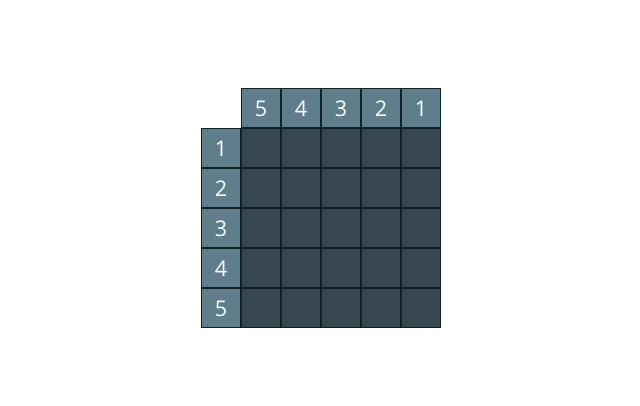
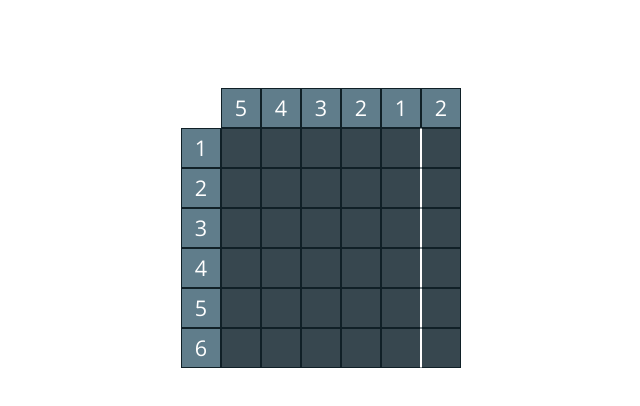
Before and after one commit to jay-medina/Picross, a React app: page / in a window 1280 px wide. Shown: the top 406 px of the page, without its empty margins (319-959 px from the left). Built offline with nearby package versions, Linux system fonts and the light colour scheme.

Commit message:
styling the column

```diff
--- a/src/components/Board/index.tsx
+++ b/src/components/Board/index.tsx
@@ -28,8 +28,8 @@ class Board extends React.PureComponent<BoardProps, {}> {
   private createColumns() {
     const { columnHints } = this.props;
     return Range(0, this.props.columns).map(
-      (value: number, key: number) =>
-        <BoardHints direction="column" key={key} hints={columnHints[value]} />,
+      (value, key) =>
+        <BoardHints direction="column" key={key} hints={columnHints[value as number]} />,
     ).toArray();
   }
 
@@ -37,7 +37,7 @@ class Board extends React.PureComponent<BoardProps, {}> {
     const { rows } = this.props;
 
     return Range(0, rows).map(
-      (value: number) => this.createRow(value),
+      value => this.createRow(value as number),
     ).toArray();
   }
 
@@ -52,14 +52,15 @@ class Board extends React.PureComponent<BoardProps, {}> {
   }
 
   private createCellArray(columns: number, row: number) {
-    return Range(0, columns).map((col: number) => {
-      const key = createKey(row, col);
+    return Range(0, columns).map((c) => {
+      const column = c as number;
+      const key = createKey(row, column);
       const state = getState(this.props.cellStates, key);
       return (
         <Cell
           key={key}
           row={row}
-          column={col}
+          column={column}
           onClick={this.props.onClick}
           state={state}
         />
--- a/src/components/Cell/index.css
+++ b/src/components/Cell/index.css
@@ -28,3 +28,11 @@
   color:white;
   background-color: var(--secondary-color);
 }
+
+.cell.border-cell-left {
+  border-right-color: white;
+}
+
+.cell.border-cell-right {
+  border-left-color: white;
+}
--- a/src/components/Cell/index.tsx
+++ b/src/components/Cell/index.tsx
@@ -16,11 +16,27 @@ class Cell extends React.PureComponent<CellProps, {}> {
   }
   render() {
     return (
-      <div className="cell" onClick={this.onClick}>
+      <div className={`cell ${this.borderCell()}`} onClick={this.onClick}>
         {this.getChildElement()}
       </div>
     );
   }
+
+  private borderCell() {
+    const { column } = this.props;
+    if (column < 4)
+      return '';
+
+    if ((column + 1) % 5 === 0) {
+      return 'border-cell-left';
+    }
+
+    if (column % 5 === 0) {
+      return 'border-cell-right';
+    }
+    return '';
+  }
+
   private getChildElement() {
     const { state } = this.props;
     switch (state) {
--- a/src/index.tsx
+++ b/src/index.tsx
@@ -12,6 +12,7 @@ const rowHints = [
   [3],
   [4],
   [5],
+  [6],
 ];
 
 const colHints = [
@@ -20,11 +21,12 @@ const colHints = [
   [3],
   [2],
   [1],
+  [2],
 ];
 
 function render() {
   ReactDOM.render(
-    <Board rows={5} columns={5} rowHints={rowHints} columnHints={colHints} />, mainContainer);
+    <Board rows={6} columns={6} rowHints={rowHints} columnHints={colHints} />, mainContainer);
 }
 
 render();
```
